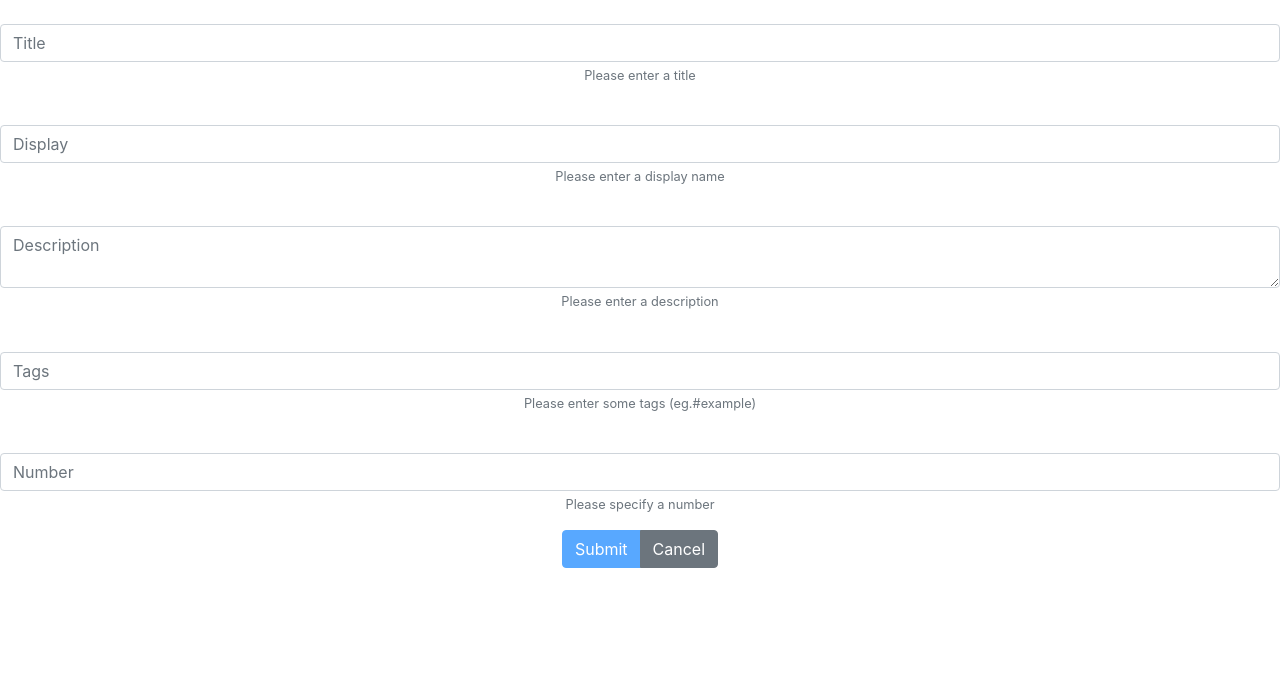
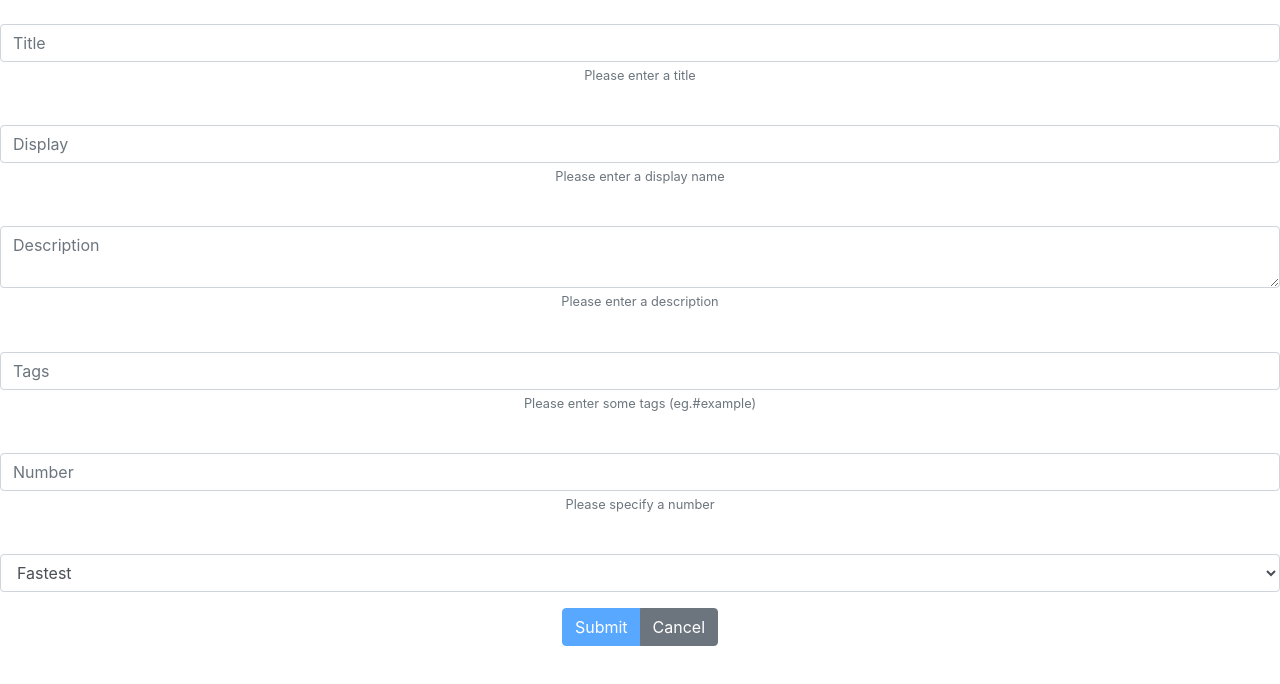
Before and after one commit to mmarcec007/reactstrap-custom-components, a React (Create React App) app: page / in a window 1280 px wide. Shown: the top 684 px of the page. Built offline with nearby package versions, Linux system fonts and the light colour scheme.

Commit message:
[TASK] add support for select

```diff
--- a/src/components/ReactStrapForm/ReactStrapElement.js
+++ b/src/components/ReactStrapForm/ReactStrapElement.js
@@ -3,15 +3,12 @@ import { FormGroup, Label, Input, FormFeedback, FormText } from "reactstrap";
 
 const reactStrapElement = props => {
 
-    var valid = "";
+    var valid = '';
     if (props.invalid && props.shouldValidate && props.touched) {
-        valid = "invalid";
+        valid = 'invalid';
     }
 
-    return (
-      <FormGroup>
-        <Label>{props.label}</Label>
-        <Input
+    let input = <Input
         invalid={valid}
         type={props.type}
         name={props.name}
@@ -19,7 +16,25 @@ const reactStrapElement = props => {
         value={props.value}
         placeholder={props.placeholder}
         onChange={props.onChange}
-        />
+    />;
+
+    if (props.type === 'select') {
+        input = <Input
+                    invalid={valid}
+                    type={props.type}
+                    name={props.name}
+                    id={props.id}
+                    value={props.value}
+                    placeholder={props.placeholder}
+                    onChange={props.onChange}>
+                        {props.options.map(option => { return <option key={option.displayValue}>{option.displayValue}</option>} )}
+                </Input>;
+    }
+
+    return (
+      <FormGroup>
+          <Label>{props.label}</Label>
+          {input}
           <FormFeedback invalid={valid}>{props.validationMessage}</FormFeedback>
           <FormText>{props.formText}</FormText>
       </FormGroup>
--- a/src/components/ReactStrapForm/ReactStrapForm.js
+++ b/src/components/ReactStrapForm/ReactStrapForm.js
@@ -118,6 +118,7 @@ class ReactStrapForm extends Component {
                         validationMessage={formElement.config.validationMessage}
                         value={formElement.config.value}
                         formText={formElement.config.formText}
+                        options={formElement.config.options}
                     />
                 ))}
                 <ButtonGroup>
--- a/src/constants/Forms/MayasForm.js
+++ b/src/constants/Forms/MayasForm.js
@@ -70,6 +70,16 @@ export const mayasForm = {
                 minLength: 1,
                 maxLength: 5
             }
+        },
+        deliveryMethod: {
+            field: 'input',
+            type: "select",
+            options: [
+                {value: 'fastest', displayValue: 'Fastest'},
+                {value: 'cheapest', displayValue: 'Cheapest'}
+            ],
+            value: 'fastest',
+            validation: {}
         }
     },
     formButtons: {
```
Lines whose indentation alone changed are shown as unchanged.
